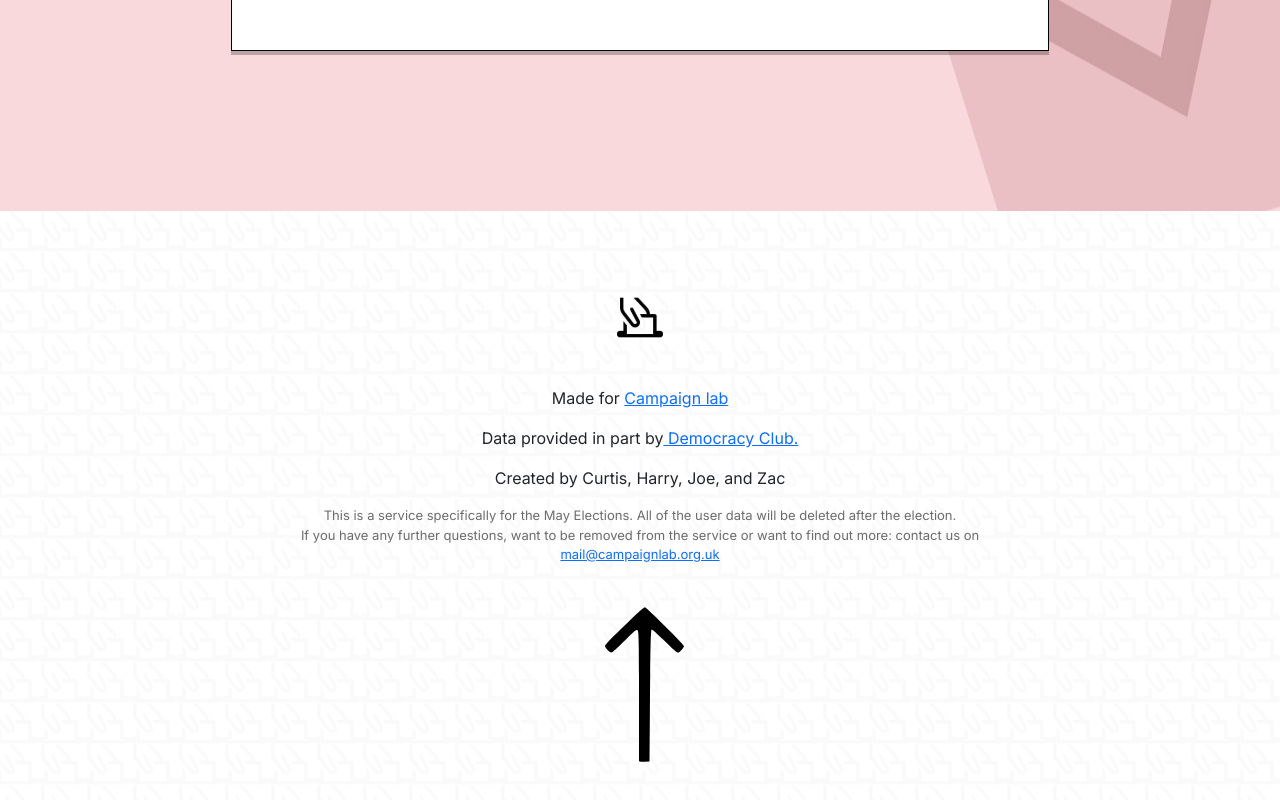
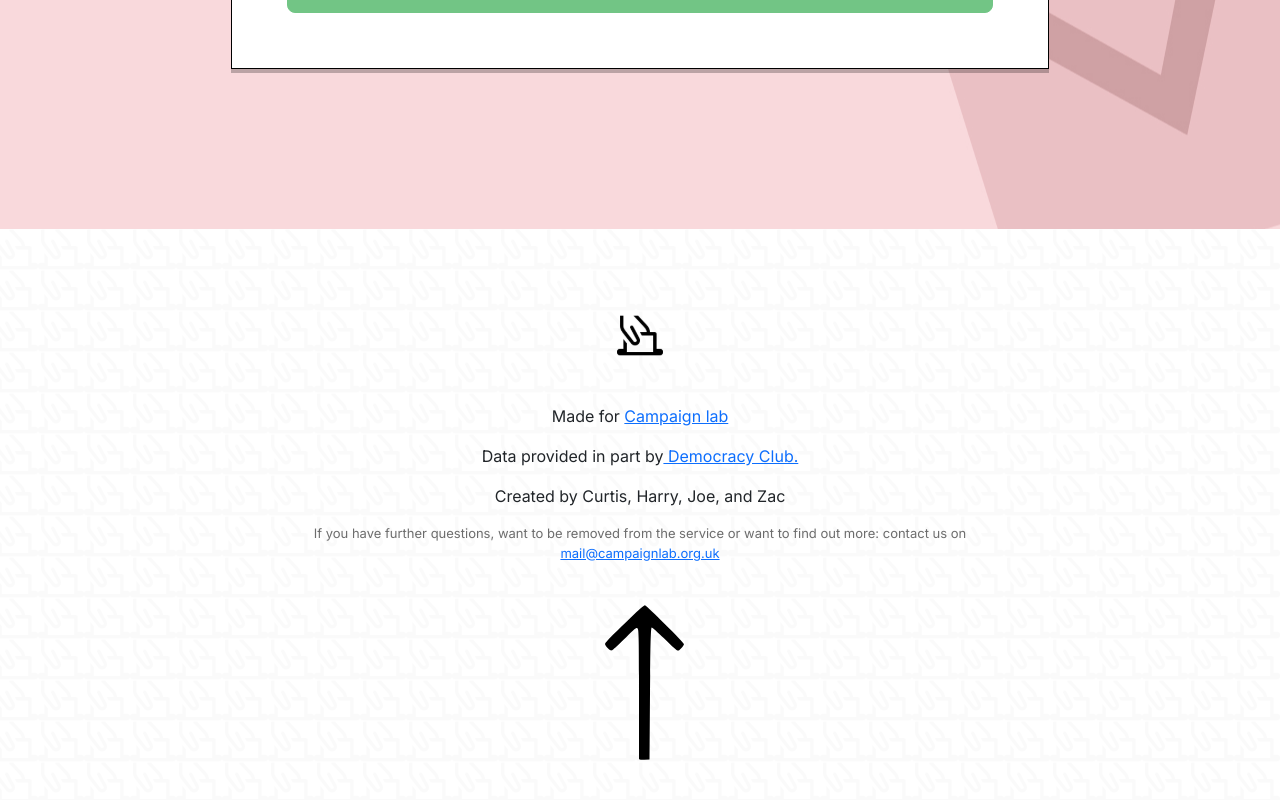
Before and after one commit to Curtis-Turk/Remember-to-Vote, a Next.js app: page / in a window 1280 px wide. Shown: the part 1866-2666 px from the top of the page. Built offline with nearby package versions, Linux system fonts and the light colour scheme.

Commit message:
data copy updated in About and Footer

```diff
--- a/src/components/About.tsx
+++ b/src/components/About.tsx
@@ -30,7 +30,8 @@ export default function About() {
       <br />
       <hr id="half-break2" />
       <h4>What happens to my data?</h4>
-      We delete it after the election.
+      This site is part of a pilot to see if reminding people about the election increases voter
+      turnout. As soon as the pilot is evaluated, all data will be deleted.{' '}
       {/* If you opt in to sharing your email, we will not delete it,
       but you will have the right to deletion in any further communications. */}
       <br />
--- a/src/components/Footer.tsx
+++ b/src/components/Footer.tsx
@@ -17,10 +17,10 @@ export default function Footer() {
         </p>
         <p>Created by Curtis, Harry, Joe, and Zac</p>
         <p id="gdpr-text">
-          This is a service specifically for the May Elections. All of the user data will be deleted
+          {/* This is a service specifically for the May Elections. All of the user data will be deleted
           after the election.
-          <br />
-          If you have any further questions, want to be removed from the service or want to find out
+          <br /> */}
+          If you have further questions, want to be removed from the service or want to find out
           more: contact us on <a href="mailto:mail@campaignlab.org.uk">mail@campaignlab.org.uk</a>
           {/* You can manage your preferences or unsubscribe at any time. We may use the information you
           provide, such as name and postcode, to match the data provided to your electoral register
```
